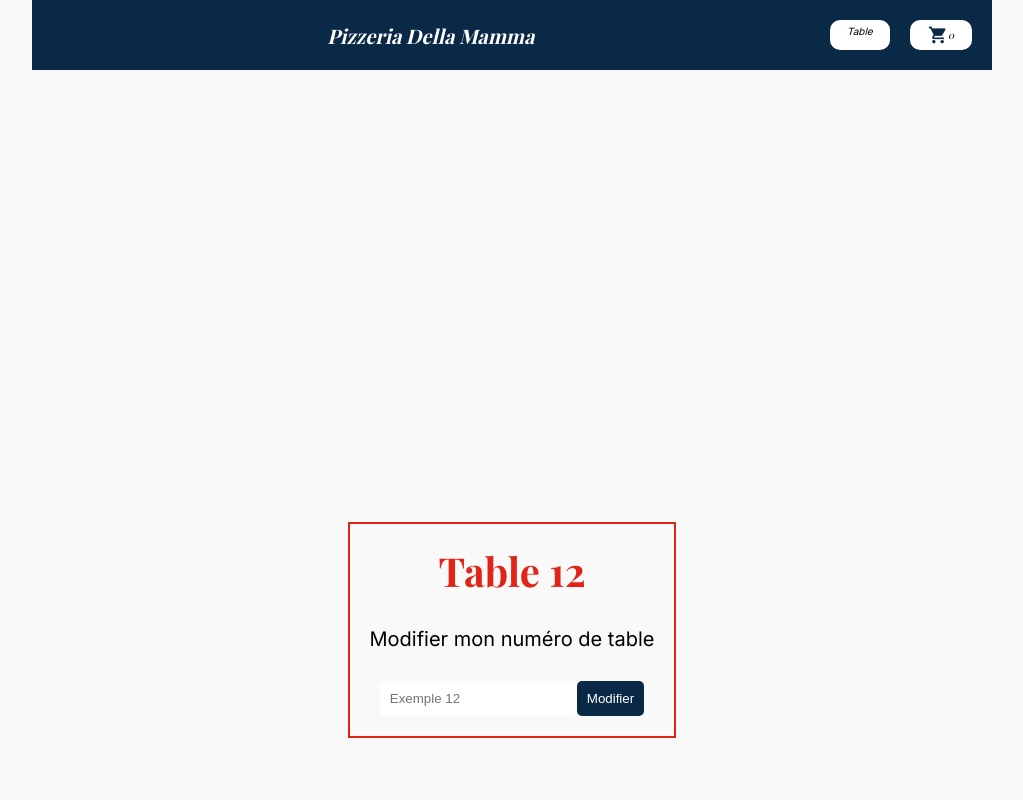
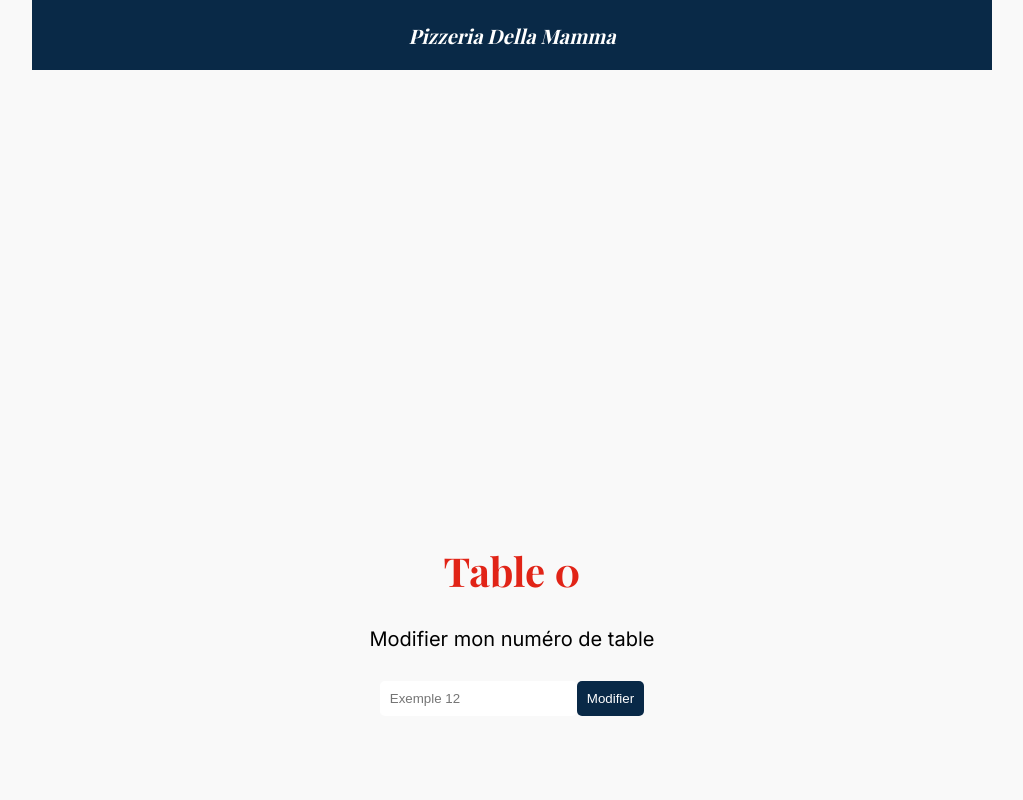
Before and after one commit to Dcisse19/Pizzeria-angular, an Angular app: page /modify-table in a window 1280 px wide. Shown: the top 800 px of the page, without its empty margins (128-1151 px from the left). Built offline with nearby package versions, Linux system fonts and the light colour scheme; a web font is replaced by a local one.

Commit message:
Selection table finalisé

```diff
--- a/src/app/app.component.html
+++ b/src/app/app.component.html
@@ -2,4 +2,4 @@
 <main>
     <router-outlet></router-outlet>
 </main>
-<app-footer></app-footer>
+<app-footer ></app-footer>
--- a/src/app/app.component.ts
+++ b/src/app/app.component.ts
@@ -1,6 +1,7 @@
 import { Component } from '@angular/core';
 import { IProduct, PRODUCTS } from './mocks/products.mock';
 import { CartService } from './services/cart/cart.service';
+import { TableServiceService } from './services/table-service.service';
 
 @Component({
   selector: 'app-root',
@@ -9,12 +10,11 @@ import { CartService } from './services/cart/cart.service';
 })
 export class AppComponent {
 
-  constructor(
-    private cartService: CartService
-  ){}
-  title = 'Projet_Pizzeria';
+  constructor(private cartService: CartService, private tableService: TableServiceService){}
+
 
   ngOnInit(){
     this.cartService.initCart();
+    this.tableService. getSelectedTable();
   }
 }
--- a/src/app/components/header/header.component.html
+++ b/src/app/components/header/header.component.html
@@ -1,8 +1,8 @@
 <header class="flex">
   <h1>Pizzeria Della Mamma</h1>
 
-  <div class="flex buthead">
-    <a class="butable" *ngIf="!showLinks" (click)="redirectToModifyTable()">Table {{ selectedTableNumber }}</a>
-    <a class="flex butcart" *ngIf="!showLinks" (click)="redirectToCart()"> <img src="assets/icons/cart_shopping.png" alt=""> 0 </a>
+  <div *ngIf="this.tableService.selectedTableNumber !==0" class="flex buthead">
+    <a class="butable" routerLink="modify-table">Table {{ this.tableService.selectedTableNumber }}</a>
+    <a class="flex butcart" routerLink="cart"> <img src="assets/icons/cart_shopping.png" alt=""> {{ this.cartService.productQuantity }} </a>
   </div>
 </header>
--- a/src/app/components/header/header.component.ts
+++ b/src/app/components/header/header.component.ts
@@ -1,30 +1,17 @@
-import { Component } from '@angular/core';
-import { Router } from '@angular/router';
+import { Component, OnInit } from '@angular/core';
+import { TableServiceService } from 'src/app/services/table-service.service';
+import { CartService } from 'src/app/services/cart/cart.service';
 
 @Component({
-    selector: 'app-header',
-    templateUrl: './header.component.html',
-    styleUrls: ['./header.component.css']
+  selector: 'app-header',
+  templateUrl: './header.component.html',
+  styleUrls: ['./header.component.css']
 })
 export class HeaderComponent {
-    selectedTableNumber!: number; // Initialise la variable
-    showLinks = true;
 
 
-    constructor(private router: Router) {
 
-        if (this.router.url === "/") {
-            this.showLinks = false;
-          } else {
-            this.showLinks = true;
-          }
-    }
+  constructor(public tableService: TableServiceService, public cartService: CartService) {}
 
-    redirectToModifyTable() {
-        this.router.navigate(['/modify-table']);
-    }
 
-    redirectToCart() {
-        this.router.navigate(['/cart']);
-    }
 }
--- a/src/app/components/table-form/table-form.component.css
+++ b/src/app/components/table-form/table-form.component.css
@@ -7,7 +7,6 @@ main{
     flex-direction: column;
     justify-content: center;
     align-items: center;
-    border: 2px solid var(--rouge);
     padding: 20px;
     gap: 30px;
 }
--- a/src/app/components/table-form/table-form.component.ts
+++ b/src/app/components/table-form/table-form.component.ts
@@ -2,6 +2,7 @@ import { Component, OnInit } from '@angular/core';
 import { AbstractControl, FormBuilder, FormGroup, Validators } from '@angular/forms';
 import { Router } from '@angular/router';
 import { CartService } from 'src/app/services/cart/cart.service';
+import { TableServiceService } from 'src/app/services/table-service.service';
 
 @Component({
   selector: 'app-table-form',
@@ -14,9 +15,8 @@ export class TableFormComponent implements OnInit {
   submitted = false; // Variable pour indiquer si le formulaire a été soumis ou non
   selectedTableNumber!: number;
 
-
   constructor(private formBuilder: FormBuilder, private router: Router,
-    private cartService : CartService) {}
+    private tableService: TableServiceService, private cartService: CartService) {}
 
   ngOnInit() {
     // Initialisation de notre formulaire avec un champ "tableNumber" qui doit être valide s'il est non vide, ne contient pas de lettres et est compris entre 1 et 14
@@ -31,18 +31,14 @@ export class TableFormComponent implements OnInit {
     this.submitted = true; // Le formulaire a été soumis
     // Vérification si le formulaire est valide lors de sa soumission
     if (this.tableForm.valid) {
-      // Mise à jour de la variable selectedTableNumber dans le HeaderComponent
+      // Stockage du numéro de table dans le local storage grâce au service TableService
       const selectedTableNumber = Number(this.tableForm.get('tableNumber')!.value);
-      const headerComponent = this.router.getCurrentNavigation()?.extras.state?.['headerComponent'];
-      console.log('table n°', selectedTableNumber);
-      if (headerComponent) {
-        headerComponent.selectedTableNumber = selectedTableNumber;
-        // this.cartService.table = selectedTableNumber;
-      }
+      this.tableService.setSelectedTable(selectedTableNumber);
       // Redirection vers la page de tous les produits si le formulaire est valide
       this.router.navigate(['/products']);
     }
   }
+
 
   // Fonction de validation personnalisée pour vérifier si la saisie ne contient pas de lettres
   validateTableNumber(control: AbstractControl): { [key: string]: any } | null {
@@ -60,7 +56,6 @@ export class TableFormComponent implements OnInit {
       return { 'invalidTableRange': true };
     }
     return null;
-
   }
 
 }
--- a/src/app/pages/modify-table/modify-table.component.css
+++ b/src/app/pages/modify-table/modify-table.component.css
@@ -7,7 +7,6 @@ main{
     flex-direction: column;
     justify-content: center;
     align-items: center;
-    border: 2px solid var(--rouge);
     padding: 20px;
     gap: 30px;
 }
--- a/src/app/pages/modify-table/modify-table.component.html
+++ b/src/app/pages/modify-table/modify-table.component.html
@@ -1,7 +1,7 @@
 <main class="flex column">
 
     <div class="border">
-        <h1>Table 12 {{tableNumber}}</h1>
+        <h1>Table {{ this.tableService.selectedTableNumber }}</h1>
         <p>Modifier mon numéro de table</p>
 
         <!-- Création du formulaire avec une liaison à tableForm via la directive formGroup -->
--- a/src/app/pages/modify-table/modify-table.component.ts
+++ b/src/app/pages/modify-table/modify-table.component.ts
@@ -1,6 +1,7 @@
 import { Component, OnInit } from '@angular/core';
 import { AbstractControl, FormBuilder, FormGroup, Validators } from '@angular/forms';
 import { ActivatedRoute, Router } from '@angular/router';
+import { TableServiceService } from 'src/app/services/table-service.service';
 
 @Component({
   selector: 'app-modify-table',
@@ -11,9 +12,10 @@ export class ModifyTableComponent implements OnInit {
 
   tableForm!: FormGroup; // Déclaration d'un objet FormGroup pour gérer notre formulaire
   submitted = false; // Variable pour indiquer si le formulaire a été soumis ou non
-  tableNumber: number;
+  tableNumber: number; // Numéro de table renseigné par l'utilisateur
 
-  constructor(private formBuilder: FormBuilder, private router: Router, private activatedRoute: ActivatedRoute) {
+
+  constructor( public tableService: TableServiceService, private formBuilder: FormBuilder, private router: Router, private activatedRoute: ActivatedRoute) {
     this.tableNumber = this.activatedRoute.snapshot.params['tableNumber'];
   } // Injection des dépendances FormBuilder et Router dans notre component
 
@@ -28,6 +30,9 @@ export class ModifyTableComponent implements OnInit {
     this.submitted = true; // Le formulaire a été soumis
     // Vérification si le formulaire est valide lors de sa soumission
     if (this.tableForm.valid) {
+      // Stockage du numéro de table dans le local storage grâce au service TableService
+      const selectedTableNumber = Number(this.tableForm.get('tableNumber')!.value);
+      this.tableService.setSelectedTable(selectedTableNumber);
       // Redirection vers la page de tous les produits si le formulaire est valide
       this.router.navigate(['/products']);
     }
--- a/src/app/services/cart/cart.service.ts
+++ b/src/app/services/cart/cart.service.ts
@@ -73,4 +73,6 @@ export class CartService {
   }
 
 
+
+
 }
--- /dev/null
+++ b/src/app/services/table-service.service.ts
@@ -0,0 +1,38 @@
+import { Injectable } from '@angular/core';
+import { BehaviorSubject } from 'rxjs';
+
+@Injectable({
+  providedIn: 'root'
+})
+export class TableServiceService {
+  private selectedTableNumber$ = new BehaviorSubject<number>(0); // BehaviorSubject pour stocker la dernière valeur sélectionnée
+
+  constructor() {
+    this.getSelectedTable(); // Récupération de la dernière valeur sélectionnée au démarrage du service
+  }
+
+  // Getter pour récupérer la valeur actuelle de la table sélectionnée
+  get selectedTableNumber(): number {
+    return this.selectedTableNumber$.getValue();
+  }
+
+  // Setter pour mettre à jour la valeur de la table sélectionnée
+  setSelectedTable(value: number) {
+    this.selectedTableNumber$.next(value);
+    localStorage.setItem('TableNumber', value.toString()); // Mise à jour du local storage
+  }
+
+  // Fonction pour récupérer la valeur de la table sélectionnée dans le local storage
+  getSelectedTable(): void {
+    const selectedTable = localStorage.getItem('TableNumber');
+    if (selectedTable) {
+      this.selectedTableNumber$.next(parseInt(selectedTable));
+    }
+  }
+
+  // Fonction pour supprimer la valeur de la table sélectionnée dans le local storage
+  clearSelectedTable(): void {
+    localStorage.removeItem('TableNumber');
+    this.selectedTableNumber$.next(0);
+  }
+}
```
Also changed, not shown: 1 other file (tests, documents, lock files or other folders).
